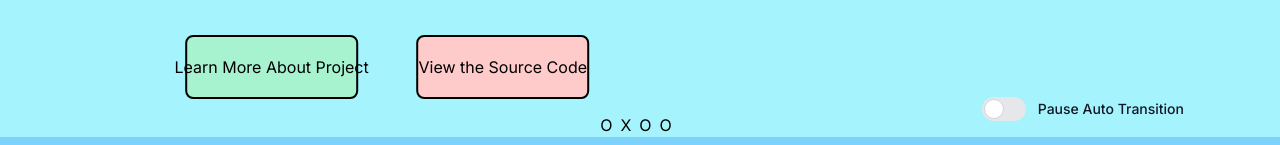
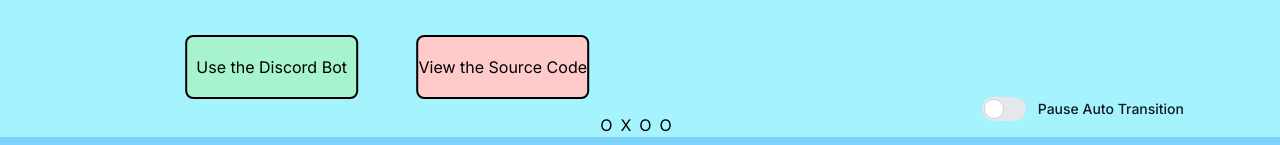
Before and after one commit to chene40/personal-website, a Next.js app: page / in a window 1280 px wide. Shown: the part 551-696 px from the top of the page. Built offline with nearby package versions, Linux system fonts and the light colour scheme.

Commit message:
enhan: added conditional text for carousel buttons

```diff
--- a/components/carousel-item.tsx
+++ b/components/carousel-item.tsx
@@ -13,6 +13,8 @@ interface CarouselItemProps {
     projectLink: string;
     githubLink: string;
     demoVideo: string;
+    button1?: string;
+    button2?: string;
   };
 }
 
@@ -26,6 +28,8 @@ export default function CarouselItem({ item }: CarouselItemProps) {
     projectLink,
     githubLink,
     demoVideo,
+    button1,
+    button2,
   } = item;
   return (
     <div className="h-full w-full shrink-0 py-8 px-24 flex">
@@ -53,13 +57,16 @@ export default function CarouselItem({ item }: CarouselItemProps) {
           </div>
           <div className="h-1/4 flex justify-evenly">
             <button className="h-16 w-1/3 flex justify-center items-center bg-emerald-200 rounded-lg border-solid border-2 border-black">
-              <a href={projectLink} target="_blank">
-                Learn More About Project
+              <a
+                href={projectLink}
+                target={projectLink === "/projects" ? "_self" : "_blank"}
+              >
+                {button1 ? button1 : "Learn More About Project"}
               </a>
             </button>
             <button className="h-16 w-1/3 flex justify-center items-center bg-red-200 rounded-lg border-solid border-2 border-black">
               <a href={githubLink} target="_blank">
-                View the Source Code
+                {button2 ? button2 : "View the Source Code"}
               </a>
             </button>
           </div>
--- a/data/carousel-projects.ts
+++ b/data/carousel-projects.ts
@@ -23,6 +23,7 @@ const carouselProjects = [
       "https://github.com/chene40/Poolber/tree/main/D4/CarpoolProjectExpo",
     demoVideo:
       "https://user-images.githubusercontent.com/97481912/231580841-95c63689-3a37-42d5-b156-04d31131e41d.mp4",
+    button1: "Learn More About Poolber",
   },
   {
     title: "Azeliore Bot",
@@ -33,10 +34,11 @@ const carouselProjects = [
 		Shogun and Ayato's rerun banner). This project was built mostly using Node.js and made use of the discord.js API and
 		a fan-made genshin.js API. Personal information such as pity rates for each banner and account are stored in a MongoDB cluster.`,
     techStack: ["javascript", "node", "bash", "mongodb", "discord"],
-    projectLink: "https://github.com/chene40/azeliore-bot",
+    projectLink: "https://bit.ly/3KMXFqe",
     githubLink: "https://github.com/chene40/azeliore-bot",
     demoVideo:
       "https://user-images.githubusercontent.com/97481912/222251246-fa23087e-ea81-45d9-a9e0-afdf269ea79c.mp4",
+    button1: "Use the Discord Bot",
   },
   {
     title: "Tenzies",
@@ -50,6 +52,7 @@ const carouselProjects = [
     githubLink: "https://github.com/chene40/Tenzies",
     demoVideo:
       "https://github.com/chene40/Tenzies/assets/97481912/20395cd0-009d-4a2e-a6d4-f64881272a29",
+    button1: "Play Tenzies",
   },
   {
     title: "Personal Website",
@@ -68,10 +71,11 @@ const carouselProjects = [
       "tailwindcss",
       "vercel",
     ],
-    projectLink: "/",
+    projectLink: "/projects",
     githubLink: "https://github.com/chene40/personal-website",
     demoVideo:
       "https://github.com/chene40/Tenzies/assets/97481912/20395cd0-009d-4a2e-a6d4-f64881272a29",
+    button1: "Learn More About Projects",
   },
 ];
 
```
